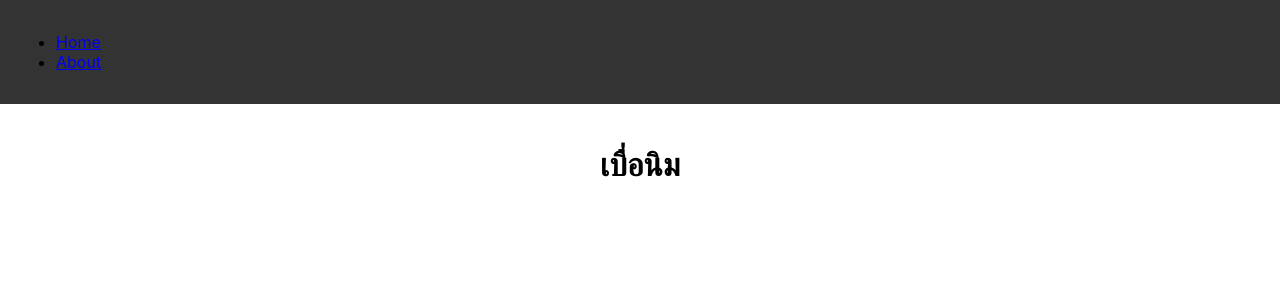
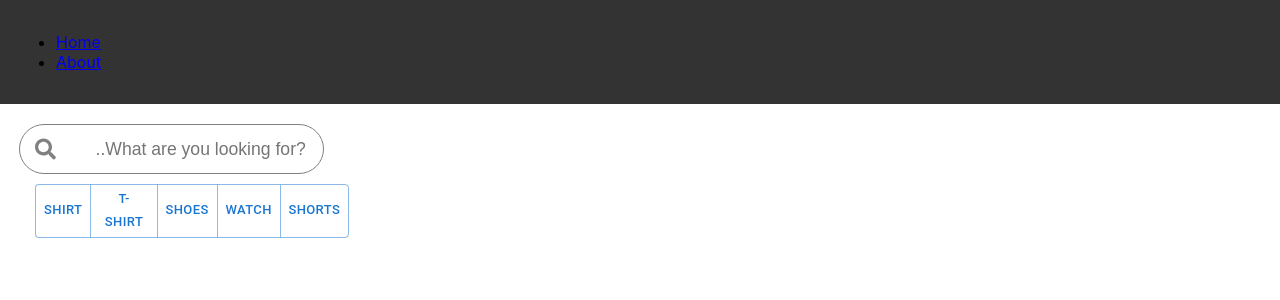
Before and after one commit to Yayawak/recommendation-system-project-, a React (Create React App) app in the folder front/recommendation-app/: page / in a window 1280 px wide. Shown: the top 300 px of the page. Built offline with nearby package versions, Linux system fonts and the light colour scheme.

Commit message:
search bar & button group (not done)

```diff
--- a/front/recommendation-app/src/App.js
+++ b/front/recommendation-app/src/App.js
@@ -8,7 +8,7 @@ function App() {
   return (
     <Router>
       <div className="App">
-      <Navbar />
+        <Navbar />
         <Routes>
           <Route path="/" element={<Home />} />
           <Route path="/about" element={<About />} />
--- /dev/null
+++ b/front/recommendation-app/src/assets/styles/ButtonGroup.css
@@ -0,0 +1,3 @@
+.MUIButtonGroup .MuiButtonGroup-grouped {
+    margin: 0 0.5rem;
+}
--- a/front/recommendation-app/src/assets/styles/Home.css
+++ b/front/recommendation-app/src/assets/styles/Home.css
@@ -1,4 +1,29 @@
 .home-page {
-    padding: 20px;
-    text-align: center;
-  }
+  padding: 20px;
+  text-align: left;
+  position: relative;
+}
+
+.search-bar-container {
+  width: 22%;
+  padding-left: 15px;
+  display: flex;
+  flex-direction: column;
+  align-items: center;
+  position: relative;
+}
+
+.search-results-container {
+  min-width: 200px;
+  padding-left: 30px;
+  position: absolute;
+  top: 3rem;
+  left: 0;
+  width: 90%;
+  z-index: 20;
+}
+
+.button-group-container {
+  margin-top: 10px;
+  width: 100%;
+}
--- /dev/null
+++ b/front/recommendation-app/src/assets/styles/SearchBar.css
@@ -0,0 +1,39 @@
+.input-wrapper {
+    background-color: white;
+    width: 100%;
+    border-radius: 30px;
+    height: 3rem;
+    padding: 0 15px;
+    display: flex;
+    align-items: center;
+    border: 1px solid grey;
+}
+
+input::placeholder {
+    background-color: transparent;
+    text-align: right;
+    border: none;
+    height: 100%;
+    font-size: 1.1rem;
+    width: 100%;
+    margin-left: 5px;
+}
+
+input {
+    background-color: transparent;
+    text-align: left;
+    border: none;
+    height: 100%;
+    font-size: 1.1rem;
+    width: 100%;
+    margin-left: 10px;
+}
+
+input:focus {
+    outline: none;
+}
+
+#search-icon {
+    color: grey;
+    font-size: 1.5rem;
+}
--- /dev/null
+++ b/front/recommendation-app/src/assets/styles/SearchResult.css
@@ -0,0 +1,7 @@
+.search-result {
+    padding: 10px 20px;
+}
+
+.search-result:hover {
+    background-color: #efefef;
+}
--- /dev/null
+++ b/front/recommendation-app/src/assets/styles/SearchResultsList.css
@@ -0,0 +1,11 @@
+.results-list {
+    width: 100%;
+    background-color: white;
+    display: flex;
+    flex-direction: column;
+    box-shadow: 0px 0px 8px #ddd;
+    border-radius: 10px;
+    margin-top: 0.5rem;
+    max-height: 150px;
+    overflow-y: scroll;
+}
--- /dev/null
+++ b/front/recommendation-app/src/components/ButtonGroup.js
@@ -0,0 +1,24 @@
+import React from 'react';
+import { Button, ButtonGroup as MUIButtonGroup } from '@mui/material';
+import '../assets/styles/ButtonGroup.css'
+
+const ButtonGroup = () => {
+    return (
+        <MUIButtonGroup
+            aria-label="button group"
+            variant="outlined"
+            color="primary"
+            orientation="horizontal"
+            size="small"
+            spacing={2}
+        >
+            <Button>Shirt</Button>
+            <Button>T-shirt</Button>
+            <Button>Shoes</Button>
+            <Button>Watch</Button>
+            <Button>Shorts</Button>
+        </MUIButtonGroup>
+    );
+}
+
+export default ButtonGroup;
--- /dev/null
+++ b/front/recommendation-app/src/components/SearchBar.js
@@ -0,0 +1,35 @@
+import React, { useState } from 'react'
+
+import { FaSearch } from "react-icons/fa"
+import "../assets/styles/SearchBar.css"
+
+const SearchBar = ({ setResults }) => {
+    const [input, setInput] = useState("")
+
+    const fetchData = (value) => {
+        fetch("https://jsonplaceholder.typicode.com/users")
+            .then((response) => response.json())
+            .then(json => {
+                const results = json.filter((user) => {
+                    return value && user && user.name && user.name.toLowerCase().includes(value)
+                })
+                setResults(results)
+            })
+    }
+
+    const handleChange = (value) => {
+        setInput(value)
+        fetchData(value)
+    }
+
+    return (
+        <div className='input-wrapper'>
+            <FaSearch id="search-icon" />
+            <input placeholder='..What are you looking for?'
+                value={input}
+                onChange={(e) => handleChange(e.target.value)} />
+        </div>
+    )
+}
+
+export default SearchBar
--- /dev/null
+++ b/front/recommendation-app/src/components/SearchResult.js
@@ -0,0 +1,11 @@
+import React from 'react'
+
+import "../assets/styles/SearchResult.css"
+
+const SearchResult = ({ result }) => {
+    return (
+        <div className='search-result' onClick={(e) => alert(`You clicked on ${result.name}`)}>{result.name}</div>
+    )
+}
+
+export default SearchResult
--- /dev/null
+++ b/front/recommendation-app/src/components/SearchResultsList.js
@@ -0,0 +1,18 @@
+import React from 'react'
+import SearchResult from "./SearchResult"
+
+import "../assets/styles/SearchResultsList.css"
+
+const SearchResultsList = ({ results }) => {
+    return (
+        <div className='results-list'>
+            {
+                results.map((result, id) => {
+                    return <SearchResult result={result} key={id} />
+                })
+            }
+        </div>
+    )
+}
+
+export default SearchResultsList
--- a/front/recommendation-app/src/pages/Home.js
+++ b/front/recommendation-app/src/pages/Home.js
@@ -1,10 +1,22 @@
-import React from 'react';
+import { useState } from 'react';
 import '../assets/styles/Home.css';
+import SearchBar from '../components/SearchBar';
+import SearchResultsList from '../components/SearchResultsList';
+import ButtonGroup from '../components/ButtonGroup';
 
 const Home = () => {
+  const [results, setResults] = useState([])
   return (
     <div className="home-page">
-      <h1>เบื่อนิม</h1>
+      <div className='search-bar-container'>
+        <SearchBar setResults={setResults} />
+        <div className="search-results-container">
+          <SearchResultsList results={results} />
+        </div>
+        <div className="button-group-container">
+          <ButtonGroup />
+        </div>
+      </div>
     </div>
   );
 };
```
Also changed, not shown: front/recommendation-app/package.json (+8 -0 lines), 1 other file (tests, documents, lock files or other folders).
